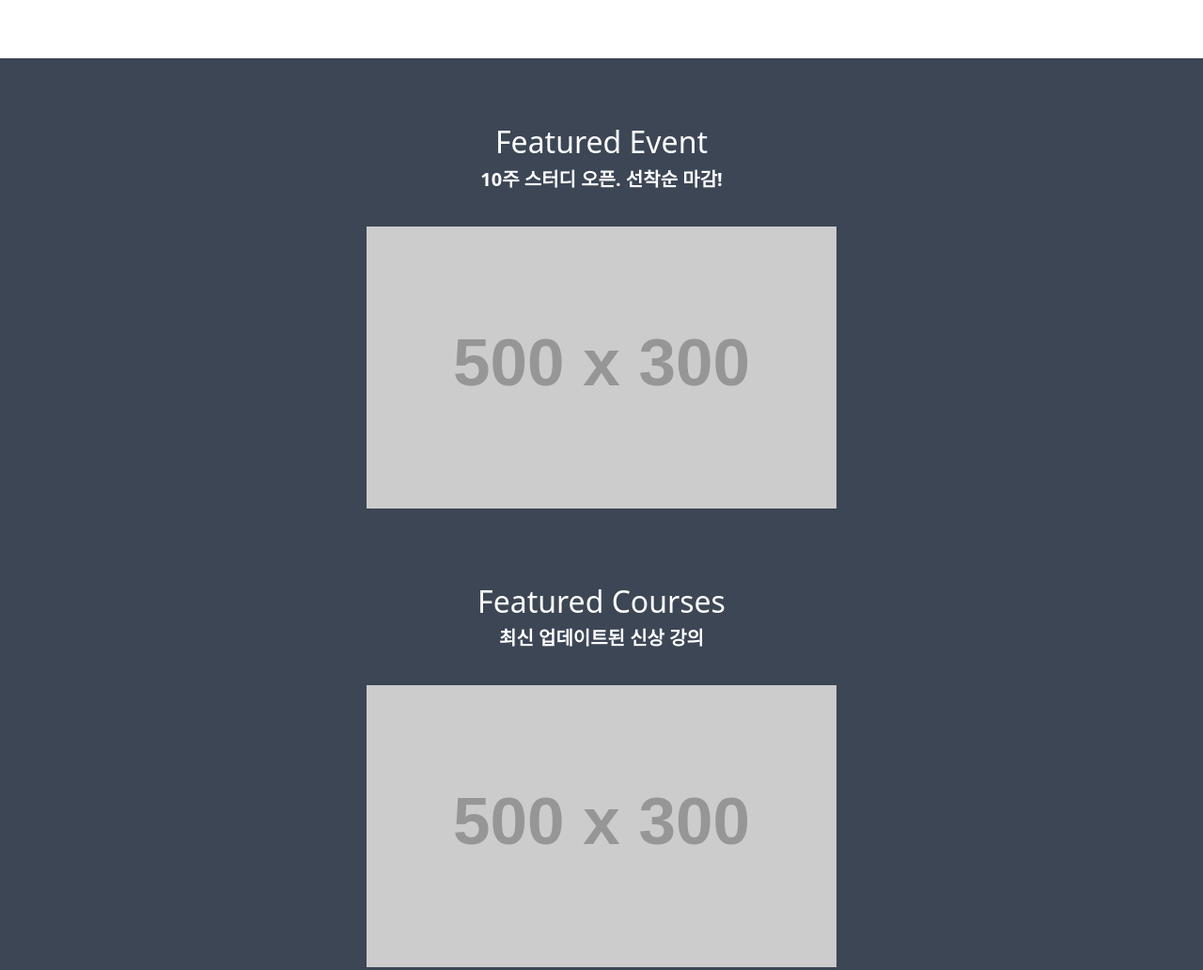
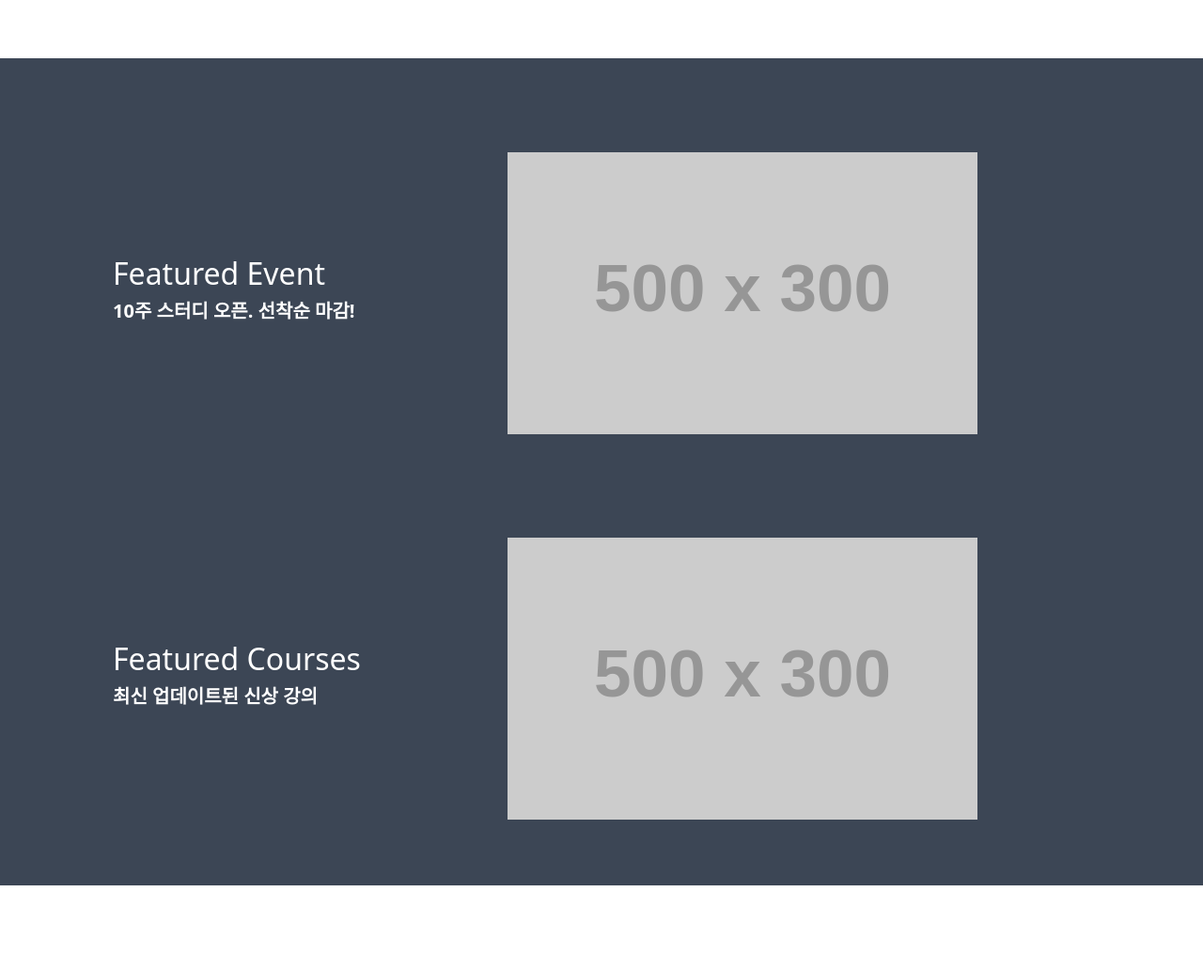
Before and after one commit to sungjun226/Landing-Page-project, a plain HTML site: page day1/index.html in a window 1280 px wide. Shown: the part 620-1652 px from the top of the page at 94% size. Drawn offline with nearby package versions, Linux system fonts and the light colour scheme; placeholder pictures from the web are drawn by us.

Commit message:
add:main.js,css animation

```diff
--- a/day1/index.html
+++ b/day1/index.html
@@ -16,7 +16,9 @@
     <header>
       <nav class="navbar navbar-expand-lg bg-body-tertiary">
         <div class="container-fluid">
-          <a class="navbar-brand" href="#" style="margin-left: 20px;"><img src="https://nomadcoders.co/m.svg" alt="logo"></a>
+          <a class="navbar-brand" href="#" style="margin-left: 20px"
+            ><img src="https://nomadcoders.co/m.svg" alt="logo"
+          /></a>
           <button
             class="navbar-toggler"
             type="button"
@@ -31,9 +33,7 @@
           <div class="collapse navbar-collapse" id="navbarNav">
             <ul class="navbar-nav">
               <li class="nav-item">
-                <a class="nav-link" aria-current="page" href="#"
-                  >Courses</a
-                >
+                <a class="nav-link" aria-current="page" href="#">Courses</a>
               </li>
               <li class="nav-item">
                 <a class="nav-link" href="#">Challenges</a>
@@ -48,9 +48,7 @@
           <div class="collapse navbar-collapse nav-right" id="navbarNav">
             <ul class="navbar-nav">
               <li class="nav-item login-button">
-                <a class="nav-link" aria-current="page" href="#"
-                  >Login</a
-                >
+                <a class="nav-link" aria-current="page" href="#">Login</a>
               </li>
               <li class="nav-item">
                 <a class="nav-link" href="#"
@@ -73,19 +71,24 @@
 
       <div class="section-2">
         <div class="section-2-card">
+          <div class="d-flex flex-column" id="phar1">
             <h2>Featured Event</h2>
             <h2 style="font-size: 20px; font-weight: 600">
               10주 스터디 오픈. 선착순 마감!
             </h2>
+          </div>
+
           <div class="section-2-img margin-top">
             <img src="https://placehold.co/500x300" alt="placeholder" />
           </div>
         </div>
         <div class="section-2-card">
+          <div class="d-flex flex-column" id="phar2">
             <h2>Featured Courses</h2>
             <h2 style="font-size: 20px; font-weight: 600">
               최신 업데이트된 신상 강의
             </h2>
+          </div>
           <div class="section-2-img margin-top">
             <img src="https://placehold.co/500x300" alt="placeholder" />
           </div>
@@ -98,5 +101,6 @@
       integrity="sha384-YvpcrYf0tY3lHB60NNkmXc5s9fDVZLESaAA55NDzOxhy9GkcIdslK1eN7N6jIeHz"
       crossorigin="anonymous"
     ></script>
+    <script src="main.js"></script>
   </body>
 </html>
--- /dev/null
+++ b/day1/main.js
@@ -0,0 +1,25 @@
+let slidetext = document.getElementById('phar1');
+
+window.addEventListener('scroll',function() {
+    let value = this.window.scrollY
+    console.log(value)
+    if (value > 700) {
+        slidetext.style.animation = 'slideback 1s ease-out forwards'
+    }
+    else {
+        slidetext.style.animation = 'slide 1s ease-out'
+    }
+})
+
+let slidetext1 = document.getElementById('phar2');
+
+window.addEventListener('scroll',function() {
+    let value = this.window.scrollY
+    console.log(value)
+    if (value > 1000) {
+        slidetext1.style.animation = 'slideback 1s ease-out forwards'
+    }
+    else {
+        slidetext1.style.animation = 'slide 1s ease-out'
+    }
+})
--- a/day1/style.css
+++ b/day1/style.css
@@ -1,6 +1,7 @@
 body {
     margin: 0;
     padding: 0;
+    height: 3500px;
 }
 
 p {
@@ -93,6 +94,7 @@ p {
 
 .section-2 {
     background-color: rgb(60, 70, 85);
+
     display: flex;
     flex-direction: column;
     align-items: center;
@@ -103,7 +105,43 @@ p {
 
 .section-2-card {
     display: flex;
-    flex-direction: column;
+    position: relative;
     align-items: center;
+    justify-content: center;
     margin: 40px;
+    padding-left: 300px;
 }
+
+
+#phar1 {
+    position: absolute;
+    left: -120px;
+    top: 140px;
+    animation: slide 1s ease-out;
+}
+
+#phar2 {
+    position: absolute;
+    left: -120px;
+    top: 140px;
+
+}
+
+
+@keyframes slide {
+    from {
+        left: -1000px;
+    }
+    to {
+        left: -120px;
+    }
+}
+
+@keyframes slideback {
+    from {
+        left: -120px;
+    }
+    to {
+        left: -1000px;
+    }
+}
```
Lines whose indentation alone changed are shown as unchanged.
